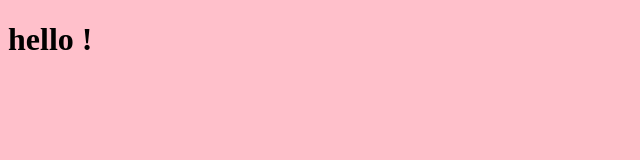
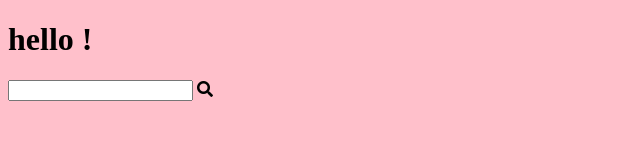
Before and after one commit to heloisehenaut/ingrw31, a plain HTML site: page index.html in a window 1280 px wide. Shown: the whole page, without its empty margins (0-640 px from the left). Drawn offline with Linux system fonts and the light colour scheme.

Commit message:
add form search

```diff
--- a/index.html
+++ b/index.html
@@ -6,11 +6,17 @@
     <meta name="viewport" content="width=device-width, initial-scale=1.0">
     <title>Hello</title>
     <link rel="stylesheet"href="style.css">
+    <link rel="stylesheet" href="https://cdnjs.cloudflare.com/ajax/libs/font-awesome/5.8.1/css/all.min.css">
   </head>
   <body>
     <div class="page">
       <header>
         <h1>hello !</h1>
+        <form action=""></form>
+        <input type="search">
+        <buttoon>
+          <i class="fas fa-search"></i>
+        </buttoon>
       </header>
       <main></main>
       <footer></footer>
```
